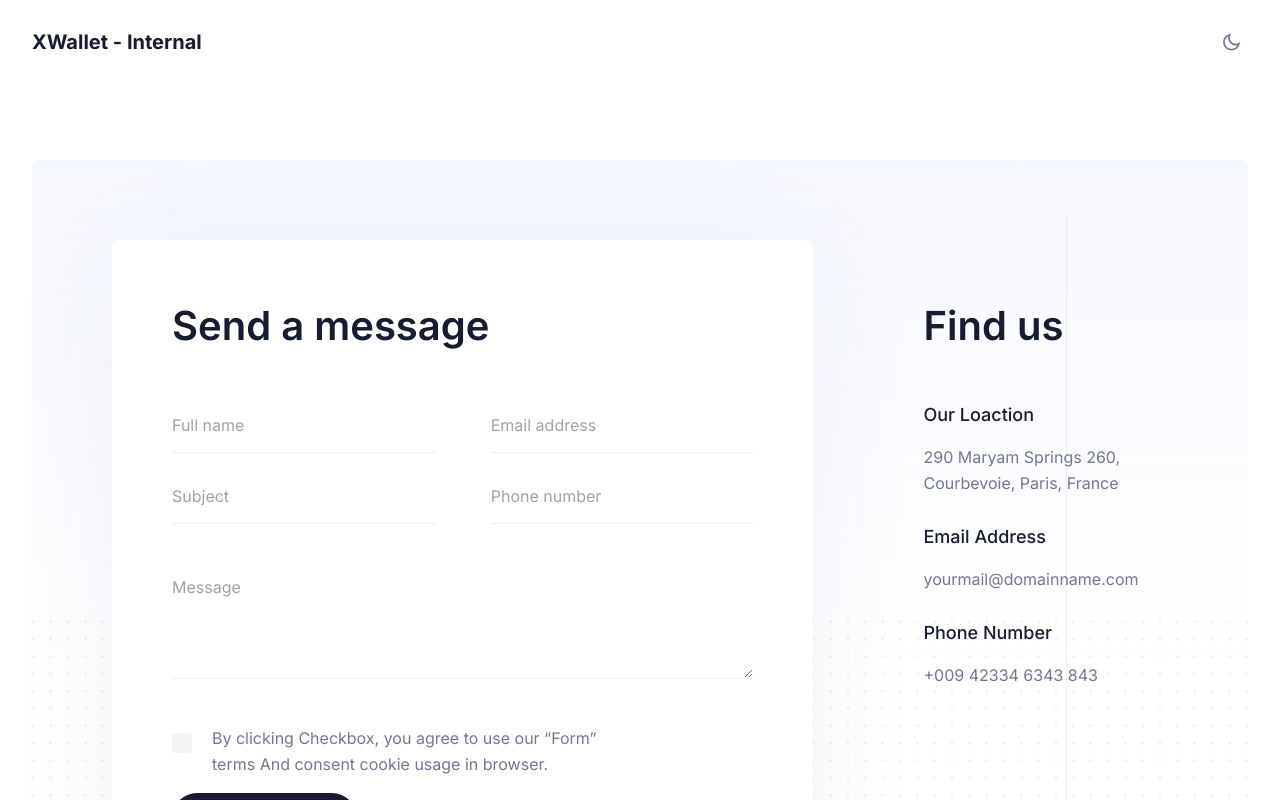
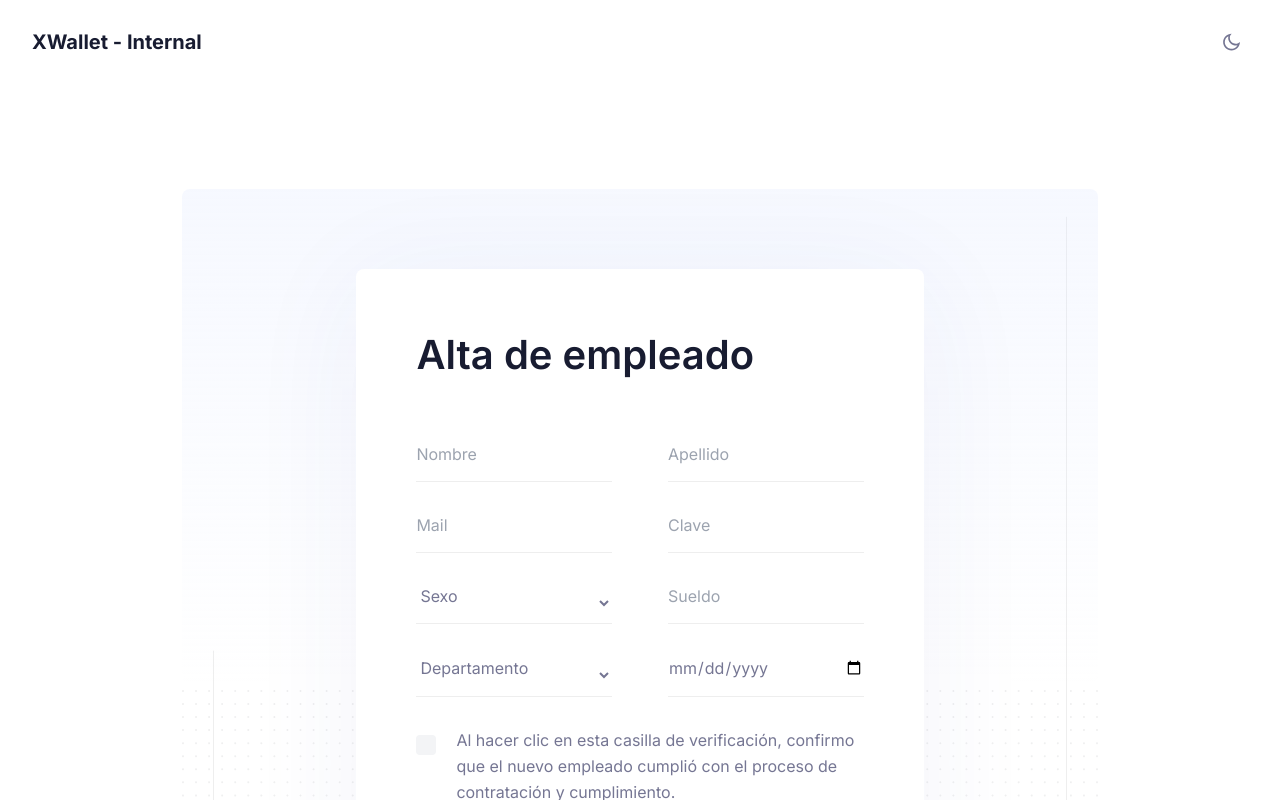
Before and after one commit to smedb/DDA2-Inhouse-Frontend, a Next.js app: page /support in a window 1280 px wide. Shown: the top 800 px of the page. Built offline with nearby package versions, Linux system fonts and the light colour scheme.

Commit message:
alta empleado

```diff
--- a/components/Contact/index.tsx
+++ b/components/Contact/index.tsx
@@ -1,25 +1,77 @@
 "use client";
 import { motion } from "framer-motion";
 import Image from "next/image";
-import React from "react";
+import React, { useState, useEffect } from "react";
+import axios from "axios";
 
 const Contact = () => {
-  /**
-   * Source: https://www.joshwcomeau.com/react/the-perils-of-rehydration/
-   * Reason: To fix rehydration error
-   */
-  const [hasMounted, setHasMounted] = React.useState(false);
-  React.useEffect(() => {
+  const [hasMounted, setHasMounted] = useState(false);
+  const [formData, setFormData] = useState({
+    firstName: '',
+    lastName: '',
+    email: '',
+    password: '',
+    gender: '',
+    monthlySalary: '',
+    department: '',
+    age: '',
+    birthDate: '',
+  });
+  const [successMessage, setSuccessMessage] = useState('');
+  const [emailError, setEmailError] = useState(false);
+
+  useEffect(() => {
     setHasMounted(true);
   }, []);
+
   if (!hasMounted) {
     return null;
   }
 
+  const handleChange = (e) => {
+    const { name, value } = e.target;
+    setFormData({ ...formData, [name]: value });
+  };
+
+  const handleSubmit = async (e) => {
+    e.preventDefault();
+    try {
+      const response = await axios.post('https://api.inhouse.deliver.ar/users/employee', {
+        users: [
+          {
+            ...formData,
+            state: "state" // Assuming 'state' is a required field, you may modify or remove it as needed
+          },
+        ]
+      });
+      setSuccessMessage(`Usuario creado con éxito: ${response.data.users[0].email}`);
+      setEmailError(false);
+    } catch (error) {
+      if (error.response && error.response.status === 500) {
+        setEmailError(true);
+      } else {
+        console.error('Error:', error);
+      }
+    }
+  };
+
   return (
     <>
-      {/* <!-- ===== Contact Start ===== --> */}
-      <section id="support" className="px-4 md:px-8 2xl:px-0">
+      {successMessage && (
+        <div className="fixed inset-0 z-50 flex items-center justify-center bg-black bg-opacity-50">
+          <div className="bg-white p-6 rounded shadow-lg">
+            <h2 className="text-xl font-semibold">¡Éxito!</h2>
+            <p>{successMessage}</p>
+            <button
+              onClick={() => setSuccessMessage('')}
+              className="mt-4 rounded bg-blue-500 px-4 py-2 text-white"
+            >
+              Cerrar
+            </button>
+          </div>
+        </div>
+      )}
+      <section id="support" className="px-4 md:px-8 2xl:px-0 flex items-center justify-center min-h-screen">
         <div className="relative mx-auto max-w-c-1390 px-7.5 pt-10 lg:px-15 lg:pt-15 xl:px-20 xl:pt-20">
           <div className="absolute left-0 top-0 -z-1 h-2/3 w-full rounded-lg bg-gradient-to-t from-transparent to-[#dee7ff47] dark:bg-gradient-to-t dark:to-[#252A42]"></div>
           <div className="absolute bottom-[-255px] left-0 -z-1 h-full w-full">
@@ -37,14 +89,13 @@
             />
           </div>
 
-          <div className="flex flex-col-reverse flex-wrap gap-8 md:flex-row md:flex-nowrap md:justify-between xl:gap-20">
+          <div className="flex flex-col-reverse flex-wrap gap-8 md:flex-row md:flex-nowrap md:justify-center xl:gap-20">
             <motion.div
               variants={{
                 hidden: {
                   opacity: 0,
                   y: -20,
                 },
-
                 visible: {
                   opacity: 1,
                   y: 0,
@@ -57,50 +108,104 @@
               className="animate_top w-full rounded-lg bg-white p-7.5 shadow-solid-8 dark:border dark:border-strokedark dark:bg-black md:w-3/5 lg:w-3/4 xl:p-15"
             >
               <h2 className="mb-15 text-3xl font-semibold text-black dark:text-white xl:text-sectiontitle2">
-                Send a message
+                Alta de empleado
               </h2>
 
-              <form
-                action="https://formbold.com/s/unique_form_id"
-                method="POST"
-              >
+              <form onSubmit={handleSubmit}>
                 <div className="mb-7.5 flex flex-col gap-7.5 lg:flex-row lg:justify-between lg:gap-14">
                   <input
                     type="text"
-                    placeholder="Full name"
-                    className="w-full border-b border-stroke bg-transparent pb-3.5 focus:border-waterloo focus:placeholder:text-black focus-visible:outline-none dark:border-strokedark dark:focus:border-manatee dark:focus:placeholder:text-white lg:w-1/2"
-                  />
-
-                  <input
-                    type="email"
-                    placeholder="Email address"
-                    className="w-full border-b border-stroke bg-transparent pb-3.5 focus:border-waterloo focus:placeholder:text-black focus-visible:outline-none dark:border-strokedark dark:focus:border-manatee dark:focus:placeholder:text-white lg:w-1/2"
-                  />
-                </div>
-
-                <div className="mb-12.5 flex flex-col gap-7.5 lg:flex-row lg:justify-between lg:gap-14">
-                  <input
-                    type="text"
-                    placeholder="Subject"
+                    name="firstName"
+                    placeholder="Nombre"
+                    value={formData.firstName}
+                    onChange={handleChange}
                     className="w-full border-b border-stroke bg-transparent pb-3.5 focus:border-waterloo focus:placeholder:text-black focus-visible:outline-none dark:border-strokedark dark:focus:border-manatee dark:focus:placeholder:text-white lg:w-1/2"
                   />
 
                   <input
                     type="text"
-                    placeholder="Phone number"
+                    name="lastName"
+                    placeholder="Apellido"
+                    value={formData.lastName}
+                    onChange={handleChange}
                     className="w-full border-b border-stroke bg-transparent pb-3.5 focus:border-waterloo focus:placeholder:text-black focus-visible:outline-none dark:border-strokedark dark:focus:border-manatee dark:focus:placeholder:text-white lg:w-1/2"
                   />
                 </div>
 
-                <div className="mb-11.5 flex">
-                  <textarea
-                    placeholder="Message"
-                    rows={4}
-                    className="w-full border-b border-stroke bg-transparent focus:border-waterloo focus:placeholder:text-black focus-visible:outline-none dark:border-strokedark dark:focus:border-manatee dark:focus:placeholder:text-white"
-                  ></textarea>
+                <div className="mb-7.5 flex flex-col gap-7.5 lg:flex-row lg:justify-between lg:gap-14">
+                  <div className="w-full lg:w-1/2">
+                    <input
+                      type="email"
+                      name="email"
+                      placeholder="Mail"
+                      value={formData.email}
+                      onChange={handleChange}
+                      className={`w-full border-b ${emailError ? 'border-red-500' : 'border-stroke'} bg-transparent pb-3.5 focus:border-waterloo focus:placeholder:text-black focus-visible:outline-none dark:border-strokedark dark:focus:border-manatee dark:focus:placeholder:text-white`}
+                    />
+                    {emailError && <p className="mt-3 text-xs text-red-500">*Mail ya registrado</p>}
                   </div>
 
-                <div className="flex flex-wrap gap-4 xl:justify-between ">
+                  <input
+                    type="password"
+                    name="password"
+                    placeholder="Clave"
+                    value={formData.password}
+                    onChange={handleChange}
+                    className="w-full border-b border-stroke bg-transparent pb-3.5 focus:border-waterloo focus:placeholder:text-black focus-visible:outline-none dark:border-strokedark dark:focus:border-manatee dark:focus:placeholder:text-white lg:w-1/2"
+                  />
+                </div>
+
+                <div className="mb-7.5 flex flex-col gap-7.5 lg:flex-row lg:justify-between lg:gap-14">
+                  <select
+                    name="gender"
+                    value={formData.gender}
+                    onChange={handleChange}
+                    className="w-full border-b border-stroke bg-transparent pb-3.5 focus:border-waterloo focus-visible:outline-none dark:border-strokedark dark:focus:border-manatee lg:w-1/2"
+                  >
+                    <option value="" disabled>
+                      Sexo
+                    </option>
+                    <option value="M">Masculino</option>
+                    <option value="F">Femenino</option>
+                  </select>
+
+                  <input
+                    type="number"
+                    name="monthlySalary"
+                    placeholder="Sueldo"
+                    value={formData.monthlySalary}
+                    onChange={handleChange}
+                    className="w-full border-b border-stroke bg-transparent pb-3.5 focus:border-waterloo focus:placeholder:text-black focus-visible:outline-none dark:border-strokedark dark:focus:border-manatee dark:focus:placeholder:text-white lg:w-1/2"
+                  />
+                </div>
+
+                <div className="mb-7.5 flex flex-col gap-7.5 lg:flex-row lg:justify-between lg:gap-14">
+                  <select
+                    name="department"
+                    value={formData.department}
+                    onChange={handleChange}
+                    className="w-full border-b border-stroke bg-transparent pb-3.5 focus:border-waterloo focus-visible:outline-none dark:border-strokedark dark:focus:border-manatee lg:w-1/2"
+                  >
+                    <option value="" disabled>
+                      Departamento
+                    </option>
+                    <option value="Finance">Finance</option>
+                    <option value="Tech">Tech</option>
+                    <option value="Client Services">Client Services</option>
+                    <option value="Admin">Admin</option>
+                  </select>
+
+                  <input
+                    type="date"
+                    name="birthDate"
+                    placeholder="Birth Date"
+                    value={formData.birthDate}
+                    onChange={handleChange}
+                    className="w-full border-b border-stroke bg-transparent pb-3.5 focus:border-waterloo focus:placeholder:text-black focus-visible:outline-none dark:border-strokedark dark:focus:border-manatee dark:focus:placeholder:text-white lg:w-1/2"
+                  />
+                </div>
+
+                <div className="flex flex-wrap gap-4 xl:justify-between">
                   <div className="mb-4 flex md:mb-0">
                     <input
                       id="default-checkbox"
@@ -128,16 +233,17 @@
                       htmlFor="default-checkbox"
                       className="flex max-w-[425px] cursor-pointer select-none pl-5"
                     >
-                      By clicking Checkbox, you agree to use our “Form” terms
-                      And consent cookie usage in browser.
+                      Al hacer clic en esta casilla de verificación, confirmo que el nuevo empleado cumplió con el proceso de contratación y cumplimiento.
                     </label>
                   </div>
 
+                  <div className="flex justify-center w-full">
                     <button
-                    aria-label="send message"
+                      type="submit"
+                      aria-label="register user"
                       className="inline-flex items-center gap-2.5 rounded-full bg-black px-6 py-3 font-medium text-white duration-300 ease-in-out hover:bg-blackho dark:bg-btndark"
                     >
-                    Send Message
+                      Register User
                       <svg
                         className="fill-white"
                         width="14"
@@ -153,58 +259,12 @@
                       </svg>
                     </button>
                   </div>
+                </div>
               </form>
-            </motion.div>
-
-            <motion.div
-              variants={{
-                hidden: {
-                  opacity: 0,
-                  y: -20,
-                },
-
-                visible: {
-                  opacity: 1,
-                  y: 0,
-                },
-              }}
-              initial="hidden"
-              whileInView="visible"
-              transition={{ duration: 2, delay: 0.1 }}
-              viewport={{ once: true }}
-              className="animate_top w-full md:w-2/5 md:p-7.5 lg:w-[26%] xl:pt-15"
-            >
-              <h2 className="mb-12.5 text-3xl font-semibold text-black dark:text-white xl:text-sectiontitle2">
-                Find us
-              </h2>
-
-              <div className="5 mb-7">
-                <h3 className="mb-4 text-metatitle3 font-medium text-black dark:text-white">
-                  Our Loaction
-                </h3>
-                <p>290 Maryam Springs 260, Courbevoie, Paris, France</p>
-              </div>
-              <div className="5 mb-7">
-                <h3 className="mb-4 text-metatitle3 font-medium text-black dark:text-white">
-                  Email Address
-                </h3>
-                <p>
-                  <a href="#">yourmail@domainname.com</a>
-                </p>
-              </div>
-              <div>
-                <h4 className="mb-4 text-metatitle3 font-medium text-black dark:text-white">
-                  Phone Number
-                </h4>
-                <p>
-                  <a href="#">+009 42334 6343 843</a>
-                </p>
-              </div>
             </motion.div>
           </div>
         </div>
       </section>
-      {/* <!-- ===== Contact End ===== --> */}
     </>
   );
 };
```
Lines whose indentation alone changed are shown as unchanged.
